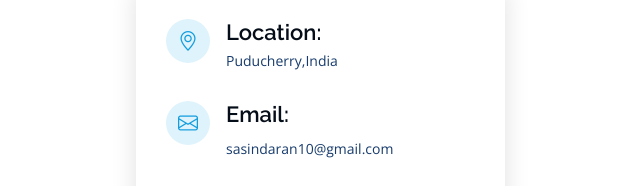
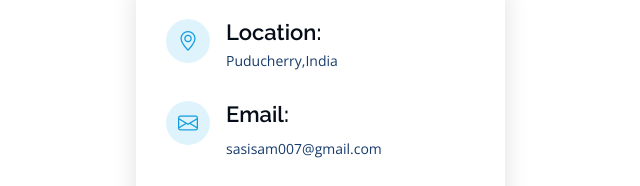
Before and after one commit to sasindaran/sasindaran.github.io, a plain HTML site: page index.html in a window 1280 px wide. Shown: the part 3957-4143 px from the top of the page, 194-834 px from the left. Drawn offline with nearby package versions, Linux system fonts and the light colour scheme.

Commit message:
email changed

```diff
--- a/index.html
+++ b/index.html
@@ -521,7 +521,7 @@
               <div class="email">
                 <i class="bi bi-envelope"></i>
                 <h4>Email:</h4>
-                <p>sasindaran10@gmail.com</p>
+                <p>sasisam007@gmail.com</p>
               </div>
 
               <div class="phone">
```
